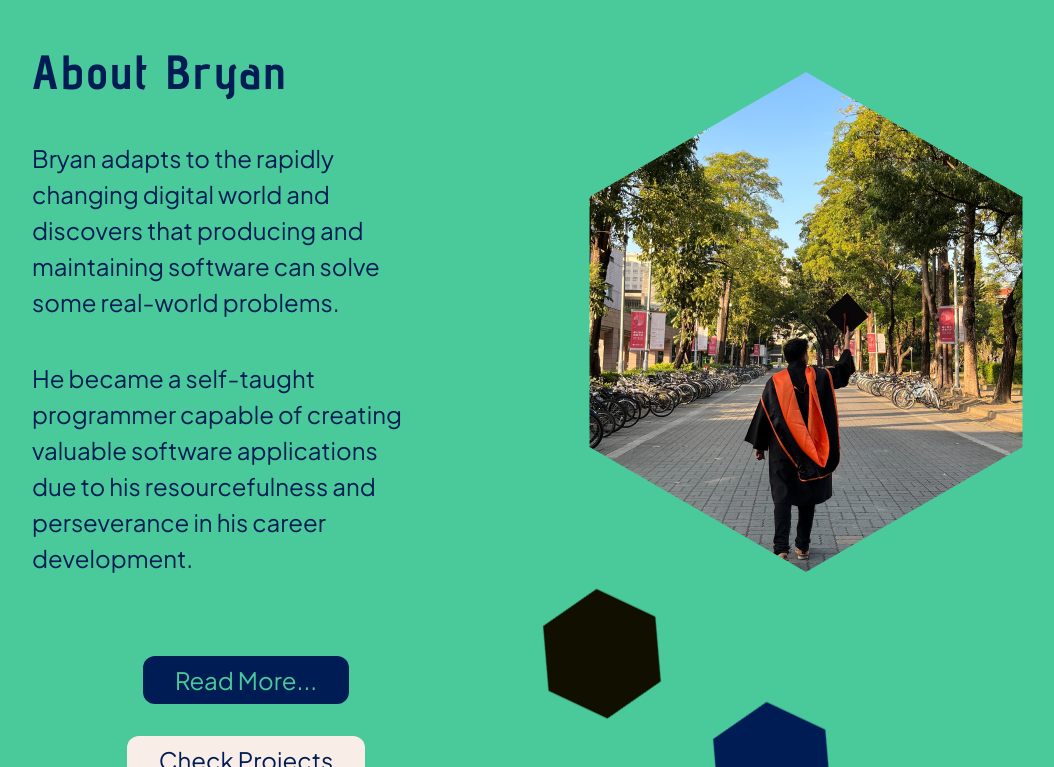
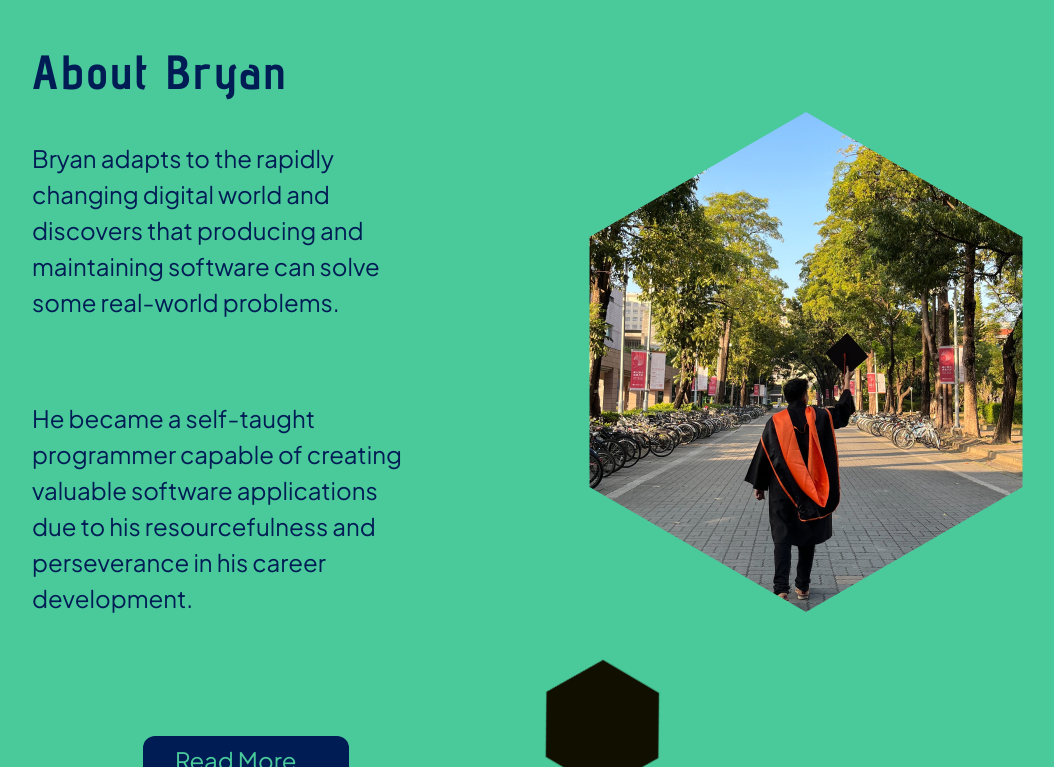
Before and after one commit to bryancastillo10/portfolio, a Next.js app: page / in a window 1280 px wide. Shown: the part 1233-2000 px from the top of the page, without its empty margins (96-1150 px from the left). Built offline with nearby package versions, Linux system fonts and the light colour scheme.

Commit message:
added tech paragraph part

```diff
--- a/src/components/about/About.tsx
+++ b/src/components/about/About.tsx
@@ -1,7 +1,7 @@
 "use client";
 
 import { useRouter } from "next/navigation";
-import AboutContent from "./AboutContent";
+import ParagraphContent from "../ui/ParagraphContent";
 import Image from "next/image";
 import Button from "../ui/Button";
 import Headers from "../ui/Headers";
@@ -20,11 +20,11 @@ const About = () => {
               <Headers>About Bryan</Headers>
             </div>
             <div className="my-0 lg:my-1">
-              <AboutContent
+              <ParagraphContent
                 paragraph="Bryan adapts to the rapidly changing digital world and discovers
                 that producing and maintaining software can solve some real-world problems."
               />
-              <AboutContent
+              <ParagraphContent
                 paragraph="He became a self-taught programmer capable of creating valuable
                 software applications due to his resourcefulness and perseverance in his
                 career development."
--- a/src/components/techstack/TechArticle.tsx
+++ /dev/null
@@ -1,13 +0,0 @@
-import Headers from "../ui/Headers";
-const TechArticle = () => {
-  return (
-      <section className="space-y-4">
-          <Headers>Right Tools for the Job</Headers>
-          <p className="text-md">
-            Software development
-          </p>
-    </section>
-  )
-}
-
-export default TechArticle;
--- a/src/components/techstack/TechStackPage.tsx
+++ b/src/components/techstack/TechStackPage.tsx
@@ -1,8 +1,8 @@
 "use client";
 import Headers from "../ui/Headers";
 import TechCard from "./TechCard";
-import TechArticle from "./TechArticle";
 import { techRows } from "./techStackGroupSplit";
+import ParagraphContent from "../ui/ParagraphContent";
 
 const TechStackPage = () => {
 
@@ -26,8 +26,13 @@ const TechStackPage = () => {
             </div>
           ))}
         </article>
-        <article className="pt-8">
-            <TechArticle/>
+          <article className="p-8">
+            <Headers>Versatile, Reliable, Scalable</Headers>
+            <ParagraphContent paragraph="Here are some of the technologies, libraries, and frameworks that I had
+            experience to utilize in order to build meaningful software applications."/>
+
+            <ParagraphContent paragraph="Learning these tech stacks and collaborating with other developers on projects has significantly expanded my professional experience,
+             enhancing my ability to tackle challenges and deliver innovative solutions effectively."/>
           </article>
         </div>
       </div>
--- a/src/components/about/AboutContent.tsx
+++ b/src/components/ui/ParagraphContent.tsx
@@ -3,10 +3,10 @@ interface AboutContentProps{
     paragraph: string;
 }
 
-const AboutContent = ({paragraph}:AboutContentProps) => {
+const ParagraphContent = ({paragraph}:AboutContentProps) => {
   return (
     <div className="max-w-full md:max-w-[90%] font-medium text-[22px] md:text-[24px]
-      my-16 md:my-10
+      py-14 md:py-10
      text-center md:text-left
     ">
       {paragraph}
@@ -14,4 +14,4 @@ const AboutContent = ({paragraph}:AboutContentProps) => {
   )
 }
 
-export default AboutContent;
+export default ParagraphContent;
```
